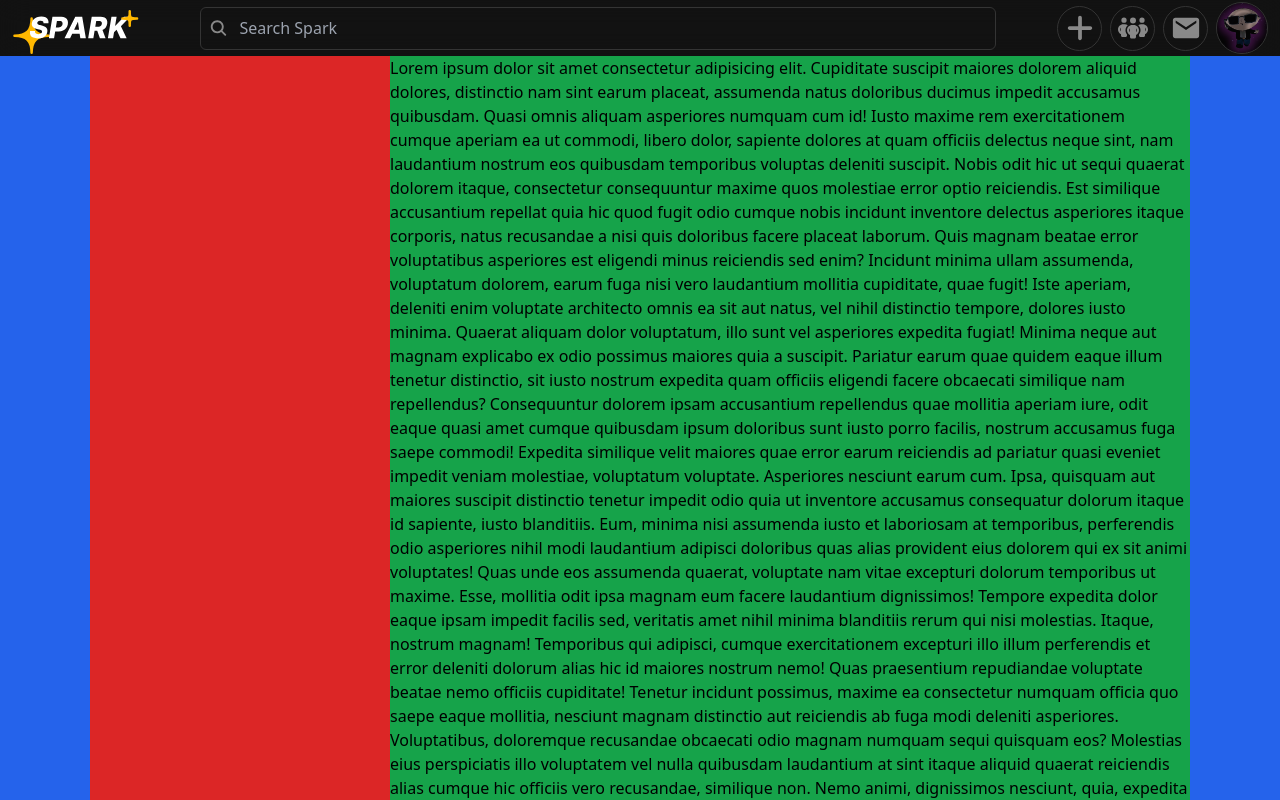
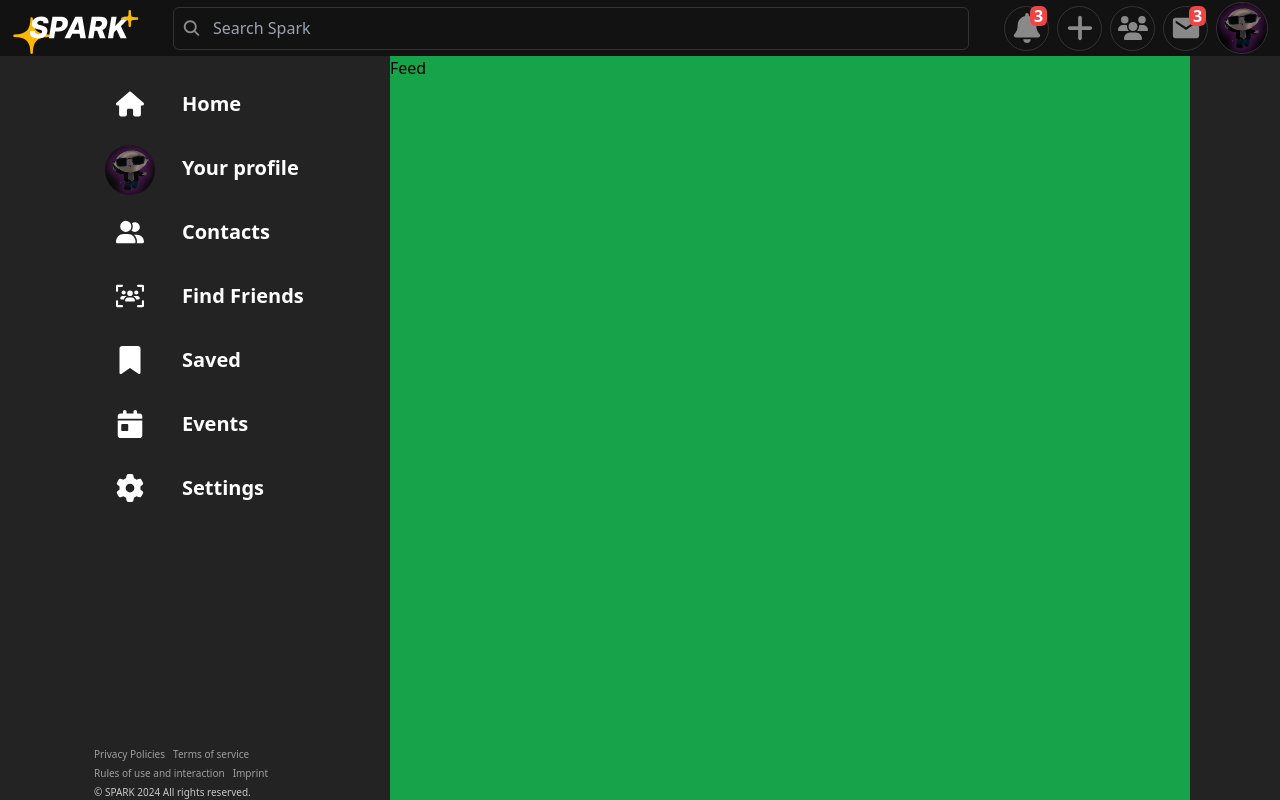
Before and after one commit to TheSparkApp/frontend, a Next.js app: page /home in a window 1280 px wide. Built offline with nearby package versions, Linux system fonts and the light colour scheme.

Commit message:
Added home feed stuff, a few pages etc
Replaced leontin :(

```diff
--- /dev/null
+++ b/src/app/3dElements.css
@@ -0,0 +1,5 @@
+.hover-3d:hover {
+	transform: scaleX(1) scaleY(1) scaleZ(1) rotateX(10deg) rotateY(-10deg)
+		rotateZ(0deg) translateX(0px) translateY(0px) translateZ(0px)
+		skewX(0deg) skewY(0deg);
+}
--- a/src/app/blog/page.tsx
+++ b/src/app/blog/page.tsx
@@ -51,8 +51,8 @@ export default function Blog() {
 					</div>
 					<div className="flex w-11/12 ml-3 flex-row justify-start items-center flex-wrap gap-5">
 						<BlogPost
-							title="Release"
-							description="How we released Spark"
+							title="Cats"
+							description="Cats"
 							thumbnail="/blogexample.jpg"
 							id="1"
 							created="1715519669"
--- a/src/app/home/components/NavBar.tsx
+++ b/src/app/home/components/NavBar.tsx
@@ -7,6 +7,8 @@ import {
 	FaBarsStaggered,
 	FaPeopleGroup,
 	FaPlus,
+	FaBell,
+	FaUsers,
 } from "react-icons/fa6";
 import Image from "next/image";
 import { IoSearch } from "react-icons/io5";
@@ -15,6 +17,8 @@ import { IoMdMail } from "react-icons/io";
 export const NavBar = () => {
 	const theme = React.useContext(ThemeContext);
 	const [isTokenSet, setIsTokenSet] = useState(false);
+	const [newNotificationAmount, setnewNotificationAmount] = useState(3);
+	const [newMessageAmount, setnewMessageAmount] = useState(3);
 	const [openSearch, setopenSearch] = useState(false);
 	useEffect(() => {
 		if (localStorage.getItem("token")) {
@@ -27,10 +31,13 @@ export const NavBar = () => {
 	return (
 		<div className="flex flex-col">
 			<div
-				style={{ borderColor: theme?.theme.colors.accent }}
+				style={{
+					borderColor: theme?.theme.colors.accent,
+					background: theme?.theme.colors.background,
+				}}
 				className="w-full max-w-[1920px] backdrop-blur-lg h-14 max-h-14 min-h-14 p-1 flex flex-row fixed z-50 justify-start items-center  border-gray-900 border-spacing-1.5">
 				<div
-					onClick={() => router.push("/")}
+					onClick={() => router.push("/home")}
 					className="translate-y-1 ml-2 cursor-pointer hide-phone2">
 					<LOGO
 						width="130px"
@@ -41,10 +48,7 @@ export const NavBar = () => {
 				<div
 					onClick={() => router.push("/")}
 					className="translate-y-0 ml-5 cursor-pointer show-phone2 hidden">
-					<LOGO_SMALL
-						width="40px"
-						height="40px"
-					/>
+					<LOGO_SMALL width="40px" height="40px" />
 				</div>
 				<div className="w-full flex flex-row items-center justify-end select-none">
 					<div className="w-full min-w-0 pl-5 pr-5 h-full m-1 flex-row flex hideon-phone overflow-x-hidden justify-center">
@@ -89,6 +93,38 @@ export const NavBar = () => {
 								borderColor: theme?.theme.colors.secondary,
 							}}
 							className="drag-none mr-2 group border rounded-full min-h-[45px] min-w-[45px] w-[45px] h-[45px] max-w-[45px] max-h-[45px] cursor-pointer hover:shadow-lg flex justify-center items-center shadow-black transition-all ease-in duration-75">
+							<FaBell
+								size={30}
+								color={theme?.theme.colors.text}
+								opacity={0.5}
+								className="group-hover:opacity-75"
+							/>
+							{newNotificationAmount > 0 ? (
+								<div
+									style={{ color: theme?.theme.colors.text }}
+									className="absolute max-w-8 bg-red-500 w-fit h-5 flex justify-center items-center pl-1 pr-1 rounded-md translate-x-3 -translate-y-3">
+									<span className="font-semibold">
+										{newNotificationAmount > 9
+											? "9+"
+											: newNotificationAmount}
+									</span>
+								</div>
+							) : null}
+							<div
+								className="absolute hideon-phone hideon-ipad font-semibold scale-0 border translate-y-14 z-50 backdrop-blur-md p-2 pointer-events-none rounded-md group-hover:scale-100 duration-100 ease-in transition-all"
+								style={{
+									borderColor: theme?.theme.colors.secondary,
+									color: theme?.theme.colors.text,
+									background: theme?.theme.colors.primary
+								}}>
+								<span>Notifactions</span>
+							</div>
+						</div>
+						<div
+							style={{
+								borderColor: theme?.theme.colors.secondary,
+							}}
+							className="drag-none mr-2 group border rounded-full min-h-[45px] min-w-[45px] w-[45px] h-[45px] max-w-[45px] max-h-[45px] cursor-pointer hover:shadow-lg flex justify-center items-center shadow-black transition-all ease-in duration-75">
 							<FaPlus
 								size={30}
 								color={theme?.theme.colors.text}
@@ -96,10 +132,11 @@ export const NavBar = () => {
 								className="group-hover:opacity-75"
 							/>
 							<div
-								className="absolute hideon-phone hideon-ipad scale-0 border translate-y-12 z-50 backdrop-blur-md p-2 pointer-events-none rounded-md group-hover:scale-100 duration-100 ease-in transition-all"
+								className="absolute hideon-phone hideon-ipad font-semibold scale-0 border translate-y-14 z-50 backdrop-blur-md p-2 pointer-events-none rounded-md group-hover:scale-100 duration-100 ease-in transition-all"
 								style={{
 									borderColor: theme?.theme.colors.secondary,
 									color: theme?.theme.colors.text,
+									background: theme?.theme.colors.primary
 								}}>
 								<span>Post</span>
 							</div>
@@ -109,17 +146,18 @@ export const NavBar = () => {
 								borderColor: theme?.theme.colors.secondary,
 							}}
 							className="drag-none mr-2 group border rounded-full min-h-[45px] min-w-[45px] w-[45px] h-[45px] max-w-[45px] max-h-[45px] cursor-pointer hover:shadow-lg flex justify-center items-center shadow-black transition-all ease-in duration-75">
-							<FaPeopleGroup
+							<FaUsers
 								size={30}
 								color={theme?.theme.colors.text}
 								opacity={0.5}
 								className="group-hover:opacity-75"
 							/>
 							<div
-								className="absolute hideon-phone hideon-ipad scale-0 border translate-y-12 z-50 backdrop-blur-md p-2 pointer-events-none rounded-md group-hover:scale-100 duration-100 ease-in transition-all"
+								className="absolute hideon-phone hideon-ipad font-semibold scale-0 border translate-y-14 z-50 backdrop-blur-md p-2 pointer-events-none rounded-md group-hover:scale-100 duration-100 ease-in transition-all"
 								style={{
 									borderColor: theme?.theme.colors.secondary,
 									color: theme?.theme.colors.text,
+									background: theme?.theme.colors.primary
 								}}>
 								<span>Groups</span>
 							</div>
@@ -135,13 +173,25 @@ export const NavBar = () => {
 								opacity={0.5}
 								className="group-hover:opacity-75"
 							/>
+							{newMessageAmount > 0 ? (
+								<div
+									style={{ color: theme?.theme.colors.text }}
+									className="absolute max-w-8 bg-red-500 w-fit h-5 flex justify-center items-center pl-1 pr-1 rounded-md translate-x-3 -translate-y-3">
+									<span className="font-semibold">
+										{newMessageAmount > 9
+											? "9+"
+											: newMessageAmount}
+									</span>
+								</div>
+							) : null}
 							<div
-								className="absolute hideon-phone hideon-ipad scale-0 border translate-y-12 z-50 backdrop-blur-md p-2 pointer-events-none rounded-md group-hover:scale-100 duration-100 ease-in transition-all"
+								className="absolute hideon-phone hideon-ipad font-semibold scale-0 border translate-y-14 z-50 backdrop-blur-md p-2 pointer-events-none rounded-md group-hover:scale-100 duration-100 ease-in transition-all"
 								style={{
 									borderColor: theme?.theme.colors.secondary,
 									color: theme?.theme.colors.text,
+									background: theme?.theme.colors.primary
 								}}>
-								<span>DM&apos;s</span>
+								<span>Messages</span>
 							</div>
 						</div>
 						<div
@@ -157,10 +207,11 @@ export const NavBar = () => {
 								className="object-cover min-h-[50px] min-w-[50px] w-[52px] h-[50px] max-w-[50px] max-h-[50px] group-hover:opacity-100 opacity-75 rounded-full"
 							/>
 							<div
-								className="absolute hideon-phone hideon-ipad scale-0 border translate-y-12 z-50 backdrop-blur-md p-2 pointer-events-none rounded-md group-hover:scale-100 duration-100 ease-in transition-all"
+								className="absolute hideon-phone hideon-ipad font-semibold scale-0 border translate-y-14 z-50 backdrop-blur-md p-2 pointer-events-none rounded-md group-hover:scale-100 duration-100 ease-in transition-all"
 								style={{
 									borderColor: theme?.theme.colors.secondary,
 									color: theme?.theme.colors.text,
+									background: theme?.theme.colors.primary
 								}}>
 								<span>Profile</span>
 							</div>
--- /dev/null
+++ b/src/app/home/messages/page.tsx
@@ -0,0 +1,5 @@
+import React from "react";
+
+export default function FriendPage() {
+	return <div>You are on subpage /messages/! TODO: Implement API and backend</div>;
+}
--- /dev/null
+++ b/src/app/home/notifications/page.tsx
@@ -0,0 +1,5 @@
+import React from "react";
+
+export default function FriendPage() {
+	return <div>You are on subpage /notifications/! TODO: Implement API and backend</div>;
+}
--- a/src/app/home/page.tsx
+++ b/src/app/home/page.tsx
@@ -1,9 +1,20 @@
 "use client";
 import { ThemeContext } from "@/components/ThemeProvider";
-import { useSearchParams } from "next/navigation";
+import { useRouter, useSearchParams } from "next/navigation";
 import React, { Suspense, useEffect } from "react";
 import "../util.css";
+import "../3dElements.css";
 import { NavBar } from "./components/NavBar";
+import {
+	FaBookmark,
+	FaCalendarDay,
+	FaGear,
+	FaHouse,
+	FaUserGroup,
+	FaUsers,
+	FaUsersViewfinder,
+} from "react-icons/fa6";
+import Image from "next/image";
 
 function Search() {
 	const searchParams = useSearchParams();
@@ -18,178 +29,146 @@ function Search() {
 //! AB HIER SCHAUEN OB EINGELOGGT
 export default function MainApp() {
 	const theme = React.useContext(ThemeContext);
+	const router = useRouter();
 
 	return (
 		<div
-			style={{ background: theme?.theme.colors.background }}
-			className="overflow-hidden h-full w-full absolute">
+			className="overflow-hidden h-full w-full absolute"
+			style={{ background: theme?.theme.colors.background }}>
 			<Suspense fallback={<div></div>}>
 				<NavBar />
 				<Search />
 				<main
-					style={{ background: theme?.theme.colors.background }}
+					style={{ background: theme?.theme.colors.primary }}
 					className="w-full h-full flex flex-col mt-2 overflow-x-hidden justify-center items-center transition-all ease-in duration-75">
-					<main className="bg-blue-600 max-w-[1800px] w-full h-full flex flex-row items-center justify-center overflow-hidden">
-						<div className="bg-red-600 min-w-[200px] w-[300px] max-w-[400px] h-full hide-home-bars2"></div>
-						<div className="bg-green-600 min-w-[600px] w-full max-w-[800px] h-full full-home overflow-y-scroll">
-							Lorem ipsum dolor sit amet consectetur adipisicing
-							elit. Cupiditate suscipit maiores dolorem aliquid
-							dolores, distinctio nam sint earum placeat,
-							assumenda natus doloribus ducimus impedit accusamus
-							quibusdam. Quasi omnis aliquam asperiores numquam
-							cum id! Iusto maxime rem exercitationem cumque
-							aperiam ea ut commodi, libero dolor, sapiente
-							dolores at quam officiis delectus neque sint, nam
-							laudantium nostrum eos quibusdam temporibus voluptas
-							deleniti suscipit. Nobis odit hic ut sequi quaerat
-							dolorem itaque, consectetur consequuntur maxime quos
-							molestiae error optio reiciendis. Est similique
-							accusantium repellat quia hic quod fugit odio cumque
-							nobis incidunt inventore delectus asperiores itaque
-							corporis, natus recusandae a nisi quis doloribus
-							facere placeat laborum. Quis magnam beatae error
-							voluptatibus asperiores est eligendi minus
-							reiciendis sed enim? Incidunt minima ullam
-							assumenda, voluptatum dolorem, earum fuga nisi vero
-							laudantium mollitia cupiditate, quae fugit! Iste
-							aperiam, deleniti enim voluptate architecto omnis ea
-							sit aut natus, vel nihil distinctio tempore, dolores
-							iusto minima. Quaerat aliquam dolor voluptatum, illo
-							sunt vel asperiores expedita fugiat! Minima neque
-							aut magnam explicabo ex odio possimus maiores quia a
-							suscipit. Pariatur earum quae quidem eaque illum
-							tenetur distinctio, sit iusto nostrum expedita quam
-							officiis eligendi facere obcaecati similique nam
-							repellendus? Consequuntur dolorem ipsam accusantium
-							repellendus quae mollitia aperiam iure, odit eaque
-							quasi amet cumque quibusdam ipsum doloribus sunt
-							iusto porro facilis, nostrum accusamus fuga saepe
-							commodi! Expedita similique velit maiores quae error
-							earum reiciendis ad pariatur quasi eveniet impedit
-							veniam molestiae, voluptatum voluptate. Asperiores
-							nesciunt earum cum. Ipsa, quisquam aut maiores
-							suscipit distinctio tenetur impedit odio quia ut
-							inventore accusamus consequatur dolorum itaque id
-							sapiente, iusto blanditiis. Eum, minima nisi
-							assumenda iusto et laboriosam at temporibus,
-							perferendis odio asperiores nihil modi laudantium
-							adipisci doloribus quas alias provident eius dolorem
-							qui ex sit animi voluptates! Quas unde eos assumenda
-							quaerat, voluptate nam vitae excepturi dolorum
-							temporibus ut maxime. Esse, mollitia odit ipsa
-							magnam eum facere laudantium dignissimos! Tempore
-							expedita dolor eaque ipsam impedit facilis sed,
-							veritatis amet nihil minima blanditiis rerum qui
-							nisi molestias. Itaque, nostrum magnam! Temporibus
-							qui adipisci, cumque exercitationem excepturi illo
-							illum perferendis et error deleniti dolorum alias
-							hic id maiores nostrum nemo! Quas praesentium
-							repudiandae voluptate beatae nemo officiis
-							cupiditate! Tenetur incidunt possimus, maxime ea
-							consectetur numquam officia quo saepe eaque
-							mollitia, nesciunt magnam distinctio aut reiciendis
-							ab fuga modi deleniti asperiores. Voluptatibus,
-							doloremque recusandae obcaecati odio magnam numquam
-							sequi quisquam eos? Molestias eius perspiciatis illo
-							voluptatem vel nulla quibusdam laudantium at sint
-							itaque aliquid quaerat reiciendis alias cumque hic
-							officiis vero recusandae, similique non. Nemo animi,
-							dignissimos nesciunt, quia, expedita voluptates
-							maiores ipsam delectus autem numquam eum dolore
-							quaerat beatae optio iste amet ipsum sit qui!
-							Voluptatum excepturi itaque sapiente minima iste
-							odit iusto quo tempora id veritatis modi deleniti
-							quas quaerat, nam reiciendis. Illo vero impedit
-							facilis excepturi distinctio, rerum officia debitis
-							facere porro architecto quisquam recusandae expedita
-							unde doloremque voluptatibus beatae quas omnis
-							velit, nam odio delectus culpa? Debitis non minima
-							quaerat nam voluptate cumque cupiditate sit
-							necessitatibus fuga sapiente quibusdam, iste
-							laudantium voluptas officiis praesentium temporibus
-							voluptatum accusamus? Deleniti sunt aliquam dolor
-							voluptas dignissimos velit facilis voluptatem dicta?
-							Minima alias id adipisci cupiditate fuga beatae
-							reiciendis debitis aspernatur quo, nulla distinctio
-							repudiandae tempore aut aperiam doloribus ipsum nam
-							nesciunt voluptatibus ex harum temporibus
-							consequatur iure, placeat sed. Facere aut
-							consequatur dolorum consectetur sed fugiat nisi
-							repudiandae ullam tempora, explicabo voluptates a
-							ipsam hic cumque nihil est ducimus beatae
-							perspiciatis cum libero saepe reprehenderit, eum
-							delectus. Tenetur maiores sunt vero facilis saepe
-							earum ducimus non quibusdam, dolorum impedit
-							exercitationem iusto nam similique vitae nostrum
-							ratione assumenda illo minima magni accusantium ipsa
-							maxime odio iure omnis. Excepturi placeat dicta
-							cumque iste ducimus! Quaerat porro impedit beatae!
-							Quos assumenda labore inventore porro autem magnam
-							veritatis commodi voluptas voluptate. Nobis possimus
-							et libero dolor laboriosam repellat autem vel, nihil
-							molestiae debitis consequuntur, beatae accusamus
-							dolore nisi vitae? Voluptates aut repellendus, odit
-							ea pariatur velit dolorem totam maxime voluptatum
-							molestiae earum, aperiam minus ut recusandae, atque
-							dolores ipsa nulla tenetur non dolor provident
-							debitis molestias error? Ut nihil corporis tempora
-							hic sequi, quidem voluptatibus tenetur facere dolor
-							possimus id repellendus eveniet deleniti vitae
-							accusamus sit saepe veritatis molestiae in
-							voluptatem recusandae minus eum provident aliquam.
-							Deserunt eveniet optio autem, doloribus perspiciatis
-							voluptatibus consequatur harum perferendis?
-							Consequuntur fugiat odit facere. Eum a ratione
-							molestiae suscipit sapiente voluptate nihil iste nam
-							autem delectus. Optio dignissimos atque, molestias
-							vel earum quisquam iusto aspernatur odio saepe, cum
-							veniam? Deleniti saepe, quia libero, deserunt dicta
-							dolore fugit, ea beatae recusandae similique quam
-							asperiores! Nisi, commodi eligendi, illo quia
-							consequatur architecto optio aspernatur voluptas
-							deserunt dolor, magni aliquid accusamus. Eveniet
-							libero aperiam dicta saepe voluptate perferendis
-							quasi quo incidunt nulla architecto perspiciatis,
-							rem numquam facilis esse ex sit officia? Nisi
-							possimus iste voluptate quaerat optio, impedit nam
-							numquam nesciunt! Cum quia quisquam deleniti. Iusto
-							voluptatem pariatur perferendis nisi incidunt,
-							laudantium similique deleniti aperiam hic! Labore
-							suscipit magnam similique ipsum quia deserunt alias,
-							minima beatae nulla. Accusamus voluptate quia magnam
-							illum omnis esse voluptatum. Laborum esse autem
-							accusantium, deserunt animi aperiam nulla! Animi
-							perspiciatis rerum eum sunt nostrum perferendis sint
-							deserunt numquam id! Rem, praesentium est?
-							Consequuntur mollitia earum illum fugiat nobis eos,
-							aspernatur sint assumenda! Odio dignissimos aut
-							pariatur aliquam dolorum alias vero error provident
-							voluptatibus. Tempora cum, sit vel odit, impedit
-							commodi minima optio, eaque tenetur voluptatibus
-							fuga! Atque qui illum sit debitis blanditiis
-							temporibus minima optio praesentium inventore ea?
-							Repudiandae tempore quaerat veniam iste fuga hic
-							laborum voluptatibus consectetur nihil omnis
-							deleniti iusto inventore accusamus voluptatum
-							cupiditate, eos quo sint corporis cum veritatis
-							similique minima odit! Dicta labore vel ex possimus
-							dolor dolore minus numquam rem fuga quisquam quia
-							esse explicabo, magni voluptatem enim. Aliquid
-							impedit error sint in, dolore asperiores nihil
-							veniam unde quas reiciendis repudiandae suscipit
-							iste iusto esse quos vel tempore dicta ratione
-							voluptatem fugit alias? Veniam quaerat iusto, sunt
-							perferendis nisi ipsa modi voluptate, aut a, ad
-							facilis veritatis natus. Excepturi, hic unde vitae
-							eveniet dolorem sapiente repellendus ratione, vero
-							voluptates nobis beatae error. Inventore placeat
-							enim ea consequatur debitis? Numquam iusto harum
-							exercitationem officiis impedit eos totam!
+					<div className="max-w-[1800px] w-full h-full flex flex-row items-center justify-center overflow-hidden">
+						<div className="min-w-[50px] hideon-phone w-[300px] max-w-[400px] h-full hide-home-bars2-w">
+							<div className="flex gap-y-2 relative flex-col w-full h-full pt-5 pb-5 pl-2 pr-2 overflow-hidden">
+								<Page
+									title="Home"
+									icon={<FaHouse size={28} />}
+								/>
+								<Page
+									title="Your profile"
+									icon={
+										<Image
+											src={"/stein_pfp.png"}
+											width={50}
+											height={50}
+											alt="Profile picture"
+											className="object-cover min-h-[50px] min-w-[50px] translate-y-0.5 w-[52px] h-[50px] max-w-[50px] max-h-[50px] group-hover:opacity-100 opacity-75 rounded-full"
+										/>
+									}
+								/>
+								<Page
+									title="Contacts"
+									icon={<FaUserGroup size={28} />}
+								/>
+								<Page
+									title="Find Friends"
+									icon={<FaUsersViewfinder size={28} />}
+								/>
+								<Page
+									title="Saved"
+									icon={<FaBookmark size={28} />}
+								/>
+								<Page
+									title="Events"
+									icon={<FaCalendarDay size={28} />}
+								/>
+								<Page
+									title="Settings"
+									icon={<FaGear size={28} />}
+								/>
+								<div
+									style={{
+										color: theme?.theme.colors.text,
+									}}
+									className="min-h-10 pl-1 pr-1 opacity-75 text-center text-[10px] gap-x-2 gap-y-1 flex flex-row flex-wrap absolute bottom-14 left-0 w-full hide-home-bars2">
+									<a
+										className="cursor-pointer"
+										href="/privacy-policy"
+										onClick={(e) => {
+											e.preventDefault();
+											router.push("/privacy-policy");
+										}}>
+										Privacy Policies
+									</a>
+									<a
+										className="cursor-pointer"
+										href="/terms-of-service"
+										onClick={(e) => {
+											e.preventDefault();
+											router.push("/terms-of-service");
+										}}>
+										Terms of service
+									</a>
+									<a
+										className="cursor-pointer"
+										href="/rules"
+										onClick={(e) => {
+											e.preventDefault();
+											router.push("/rules");
+										}}>
+										Rules of use and interaction
+									</a>
+									<a
+										className="cursor-pointer"
+										href="/imprint"
+										onClick={(e) => {
+											e.preventDefault();
+											router.push("/imprint");
+										}}>
+										Imprint
+									</a>
+									<span>
+										© SPARK 2024 All rights reserved.
+									</span>
+								</div>
+							</div>
 						</div>
-						<div className="bg-orange-600 min-w-[200px] w-[300px] max-w-[400px] h-full hide-home-bars"></div>
-					</main>
+						<div className="bg-green-600 min-w-[300px] w-full max-w-[800px] h-full full-home overflow-y-scroll">
+							Feed
+						</div>
+						<div className="min-w-[200px] w-[300px] max-w-[400px] h-full hide-home-bars">
+							<div className="flex gap-y-2 relative flex-col w-full h-full pt-5 pb-5 pl-2 pr-2 overflow-hidden">
+								<Page
+									title="Create group"
+									icon={<FaUsers size={28} />}
+								/>
+							</div>
+						</div>
+					</div>
 				</main>
 			</Suspense>
 		</div>
 	);
 }
+
+interface PageProps {
+	icon: any;
+	title: string;
+}
+const Page: React.FC<PageProps> = ({ icon, title }) => {
+	const theme = React.useContext(ThemeContext);
+	const router = useRouter();
+	return (
+		<div
+			style={
+				{
+					"--text-color": theme?.theme.colors.text,
+					"--secondary-color": theme?.theme.colors.secondary,
+				} as React.CSSProperties
+			}
+			className="flex min-w-[54px] flex-row hoverBackground justify-start items-center h-14 cursor-pointer select-none rounded-md hover:opacity-85 group">
+			<div className="w-full max-w-16 h-full flex justify-center items-center">
+				<div className="group-hover:-translate-y-0.5 ease-in transition-all duration-75">
+					{icon}
+				</div>
+			</div>
+			<span className="text-xl font-semibold w-full text-start p-5 hide-home-bars2">
+				{title}
+			</span>
+		</div>
+	);
+};
--- a/src/app/util.css
+++ b/src/app/util.css
@@ -91,7 +91,18 @@ br {
 	.hide-home-bars2 {
 		display: none;
 	}
+	.hide-home-bars2-w {
+		width: 80px !important;
+	}
 	.full-home {
 		@apply w-full;
 	}
 }
+.hoverBackground {
+    color: var(--text-color);
+    transition: background 0.3s;
+}
+
+.hoverBackground:hover {
+    background: var(--secondary-color);
+}
```
Also changed, not shown: public/blogexample.jpg, src/app/home/home.tsx (deleted).
